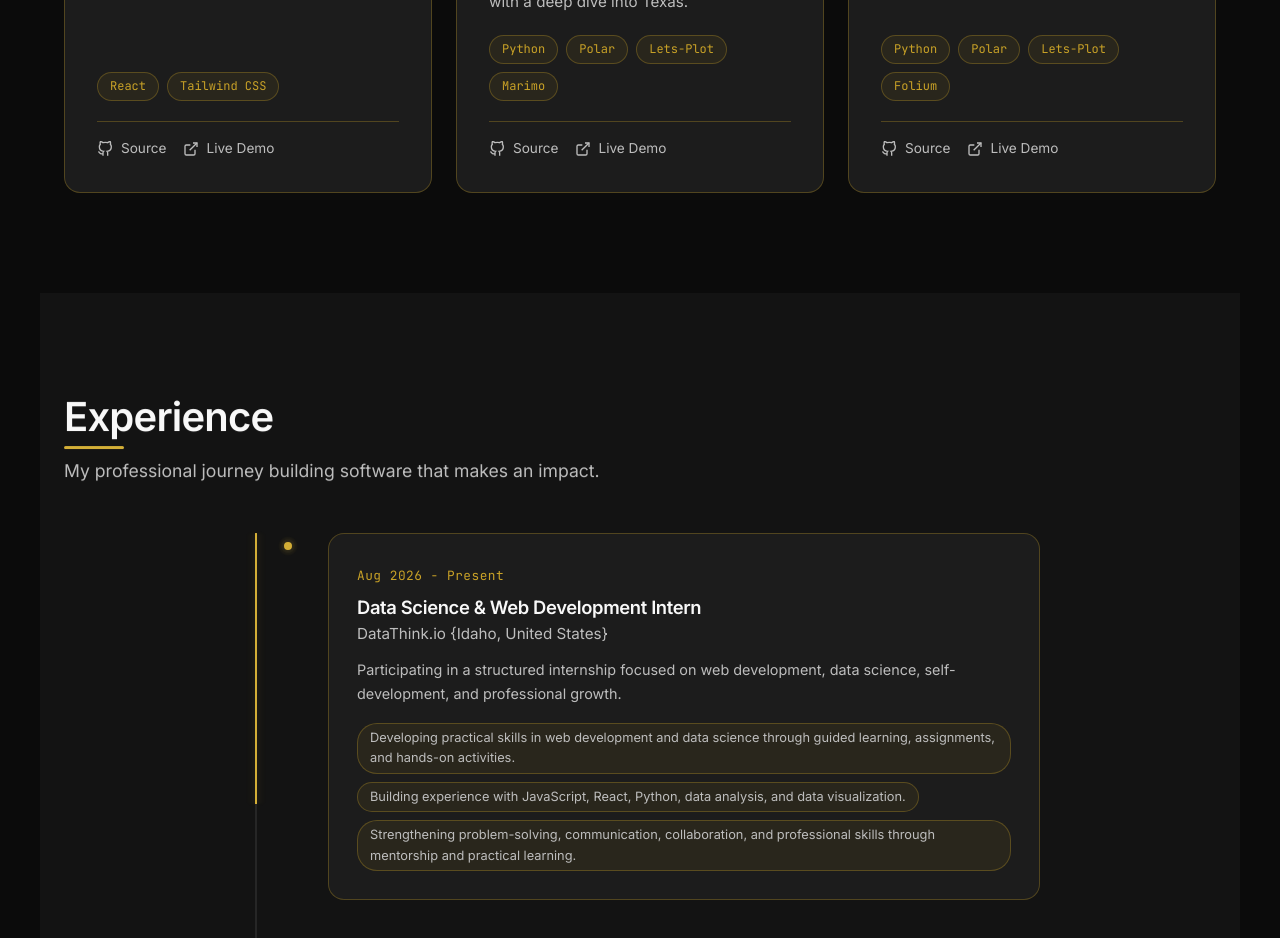
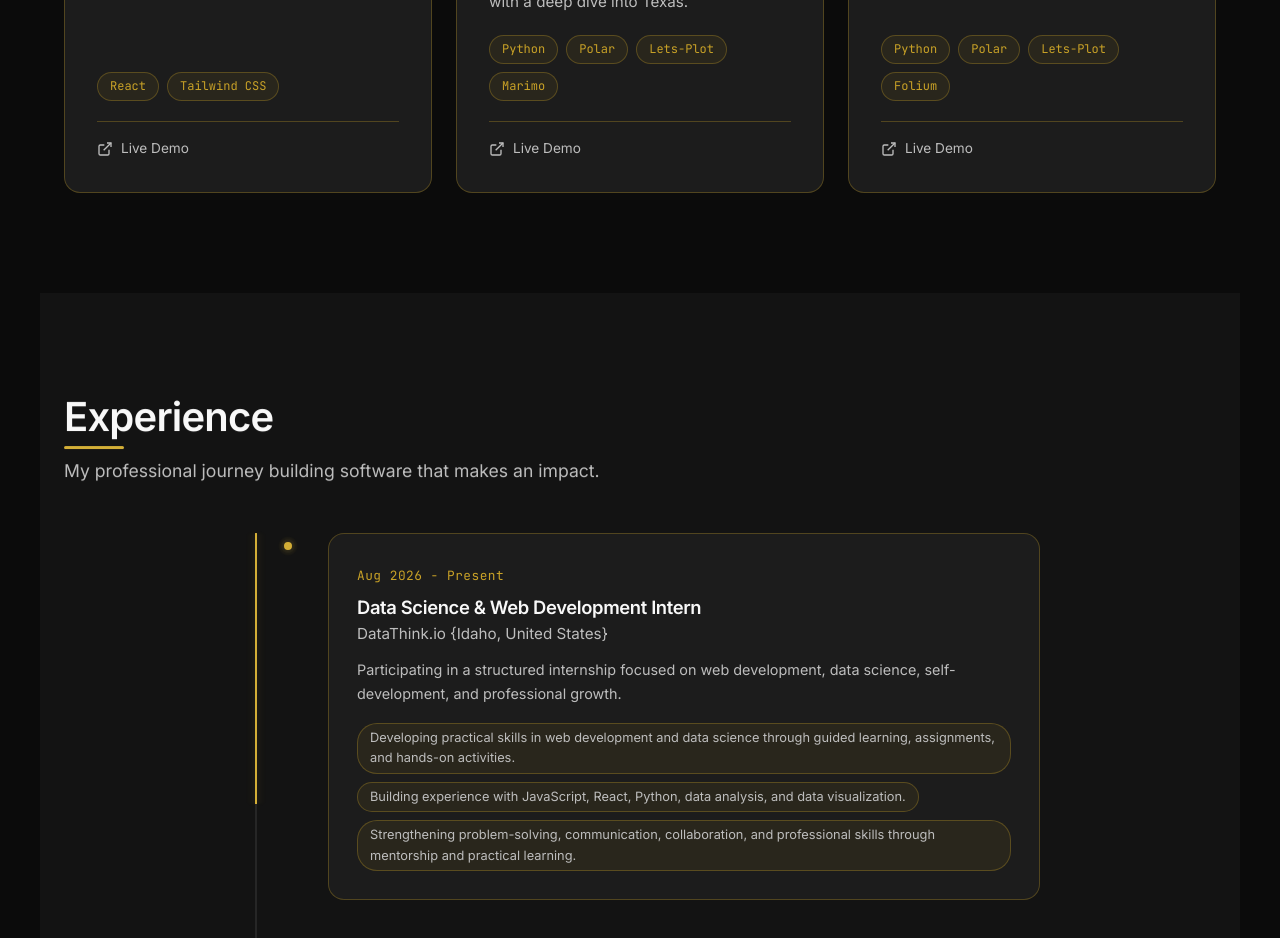
Before and after one commit to sydneyjnr/Sydney-Portfolio, a React (Vite) app: page / in a window 1280 px wide. Shown: the part 1980-2918 px from the top of the page. Built offline with nearby package versions, Linux system fonts and the light colour scheme.

Commit message:
fix: hide project Source links that have no public repo

```diff
--- a/src/components/Projects.jsx
+++ b/src/components/Projects.jsx
@@ -3,19 +3,19 @@ const PROJECTS = [
     title: 'Blacc Farms',
     description: 'Collaborated with Meshack Amadi on Blacc Farms, contributing to its responsive web development and user experience.',
     tags: ['React', 'Tailwind CSS'],
-    links: { github: '#', live: 'https://meshackamadi.github.io/blacc-farms/' },
+    links: { live: 'https://meshackamadi.github.io/blacc-farms/' },
   },
   {
     title: 'US Housing permit analysis (1980–2010)',
     description: 'Explored U.S. housing trends from 1980–2010 through county-level and state-level visualizations, analyzing the housing boom, 2009 collapse, and early recovery, with a deep dive into Texas.',
     tags: ['Python', 'Polar', 'Lets-Plot', 'Marimo'],
-    links: { github: '#', live: '/projects/case_study_10.html' },
+    links: { live: '/projects/case_study_10.html' },
   },
   {
     title: 'Mapping the Global Spread of Afrobeat Artists Using Spotify Charts from 2023-2025',
     description: 'Discovering how Afrobeat music spread across different countries based on Spotify chart performance',
     tags: ['Python', 'Polar', 'Lets-Plot', 'Folium'],
-    links: { github: '#', live: '/projects/final_project.html' },
+    links: { live: '/projects/final_project.html' },
   },
 ];
 
@@ -53,12 +53,14 @@ export default function Projects() {
               ))}
             </div>
             <div className="project-card__links">
+              {project.links.github && (
                 <a href={project.links.github} className="project-card__link" target="_blank" rel="noreferrer">
                   <svg width="16" height="16" viewBox="0 0 24 24" fill="none" stroke="currentColor" strokeWidth="2">
                     <path d="M9 19c-5 1.5-5-2.5-7-3m14 6v-3.87a3.37 3.37 0 0 0-.94-2.61c3.14-.35 6.44-1.54 6.44-7A5.44 5.44 0 0 0 20 4.77 5.07 5.07 0 0 0 19.91 1S18.73.65 16 2.48a13.38 13.38 0 0 0-7 0C6.27.65 5.09 1 5.09 1A5.07 5.07 0 0 0 5 4.77a5.44 5.44 0 0 0-1.5 3.78c0 5.42 3.3 6.61 6.44 7A3.37 3.37 0 0 0 9 18.13V22" />
                   </svg>
                   Source
                 </a>
+              )}
               <a href={project.links.live} className="project-card__link" target="_blank" rel="noreferrer">
                 <svg width="16" height="16" viewBox="0 0 24 24" fill="none" stroke="currentColor" strokeWidth="2">
                   <path d="M18 13v6a2 2 0 0 1-2 2H5a2 2 0 0 1-2-2V8a2 2 0 0 1 2-2h6" />
```
Lines whose indentation alone changed are shown as unchanged.
